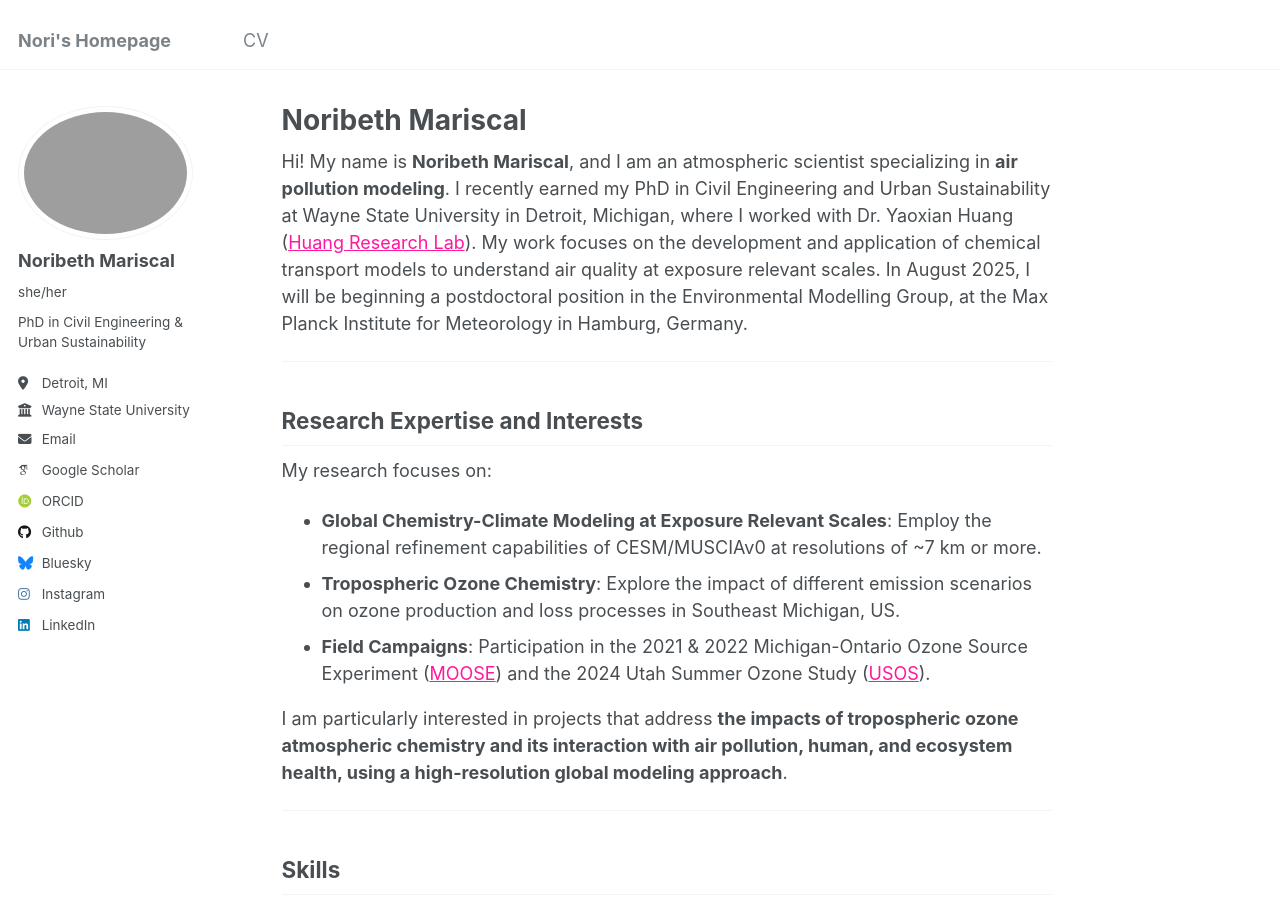
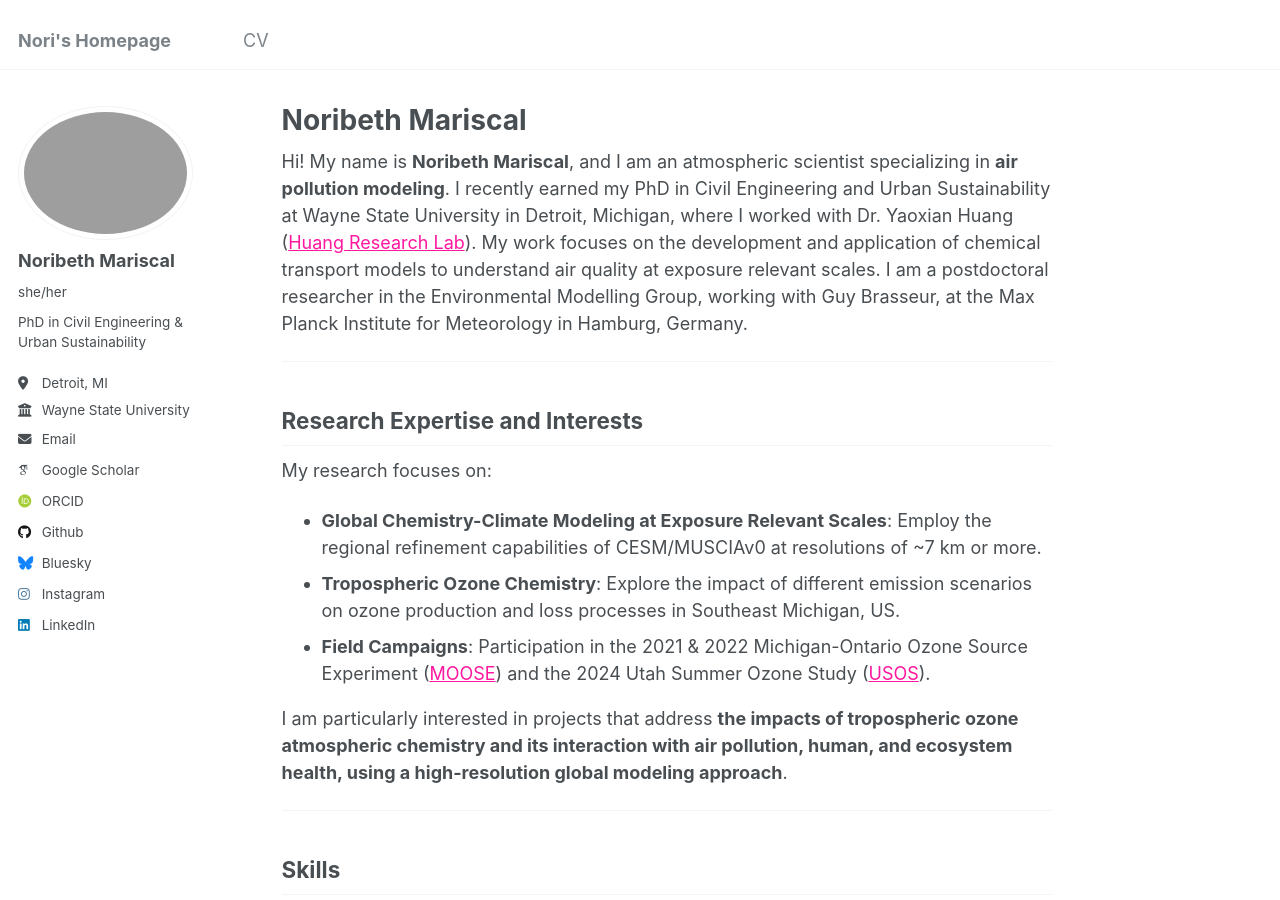
Before and after one commit to noribeth-m/noribeth-m.github.io, a Jekyll site: the page built from _pages/about.md, in a window 1280 px wide and 900 px high. Built offline with Jekyll 4.4.1, drawn with Linux system fonts in a browser that asks for light colours; some web fonts are replaced; some of the changed text lies outside the part shown.

Commit message:
updated about.md

```diff
--- a/_pages/about.md
+++ b/_pages/about.md
@@ -7,7 +7,7 @@ redirect_from:
   - /about.html
 ---
 
-Hi! My name is **Noribeth Mariscal**, and I am an atmospheric scientist specializing in **air pollution modeling**. I recently earned my PhD in Civil Engineering and Urban Sustainability at Wayne State University in Detroit, Michigan, where I worked with Dr. Yaoxian Huang ([Huang Research Lab](https://www.huanglabwayne.com/)). My work focuses on the development and application of chemical transport models to understand air quality at exposure relevant scales. In August 2025, I will be beginning a postdoctoral position in the Environmental Modelling Group, at the Max Planck Institute for Meteorology in Hamburg, Germany.
+Hi! My name is **Noribeth Mariscal**, and I am an atmospheric scientist specializing in **air pollution modeling**. I recently earned my PhD in Civil Engineering and Urban Sustainability at Wayne State University in Detroit, Michigan, where I worked with Dr. Yaoxian Huang ([Huang Research Lab](https://www.huanglabwayne.com/)). My work focuses on the development and application of chemical transport models to understand air quality at exposure relevant scales. I am a postdoctoral researcher in the Environmental Modelling Group, working with Guy Brasseur, at the Max Planck Institute for Meteorology in Hamburg, Germany.
 
 ---
 
```
Also changed, not shown: other parts of _pages/about.md (+1 -1 lines).
